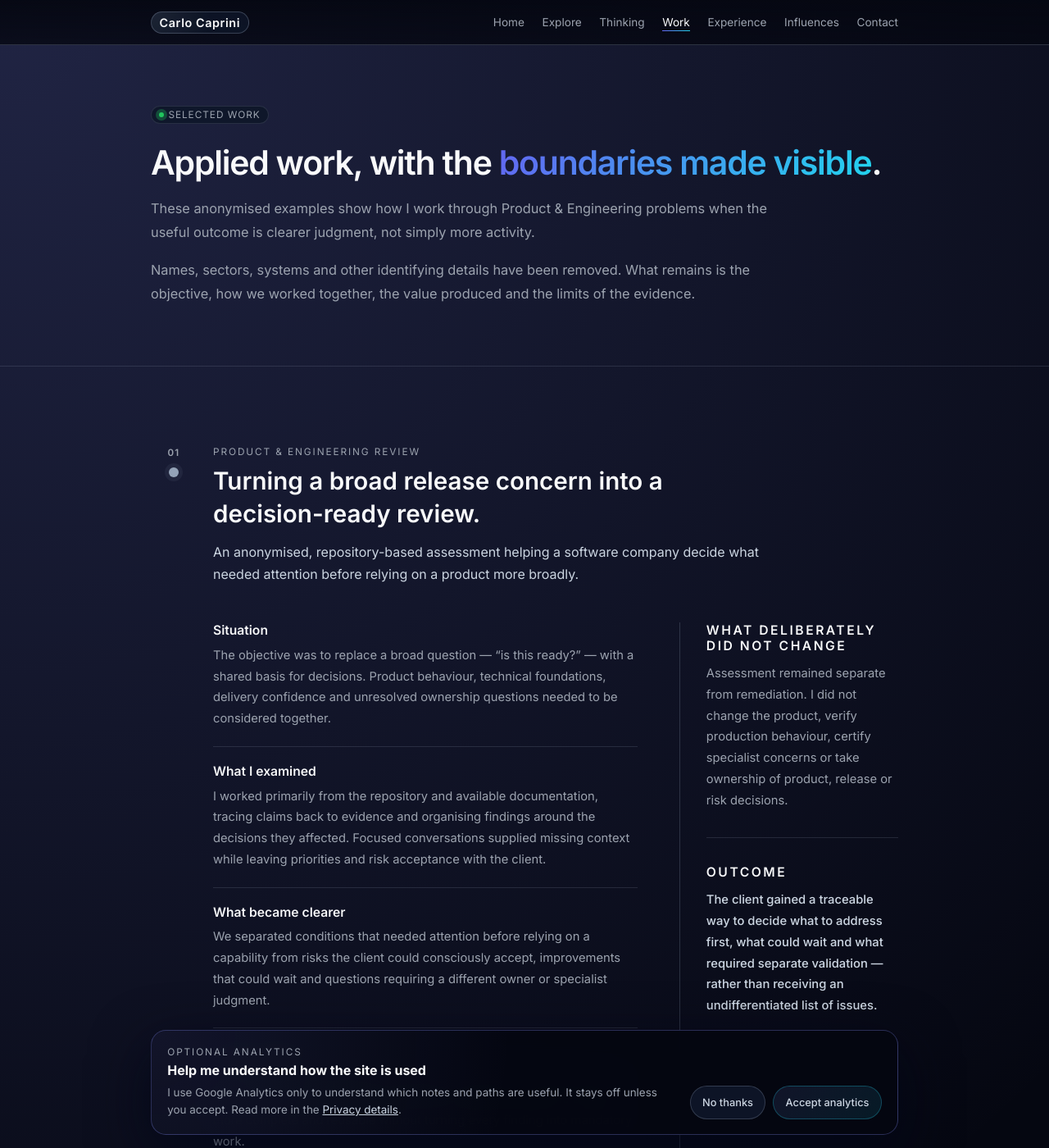
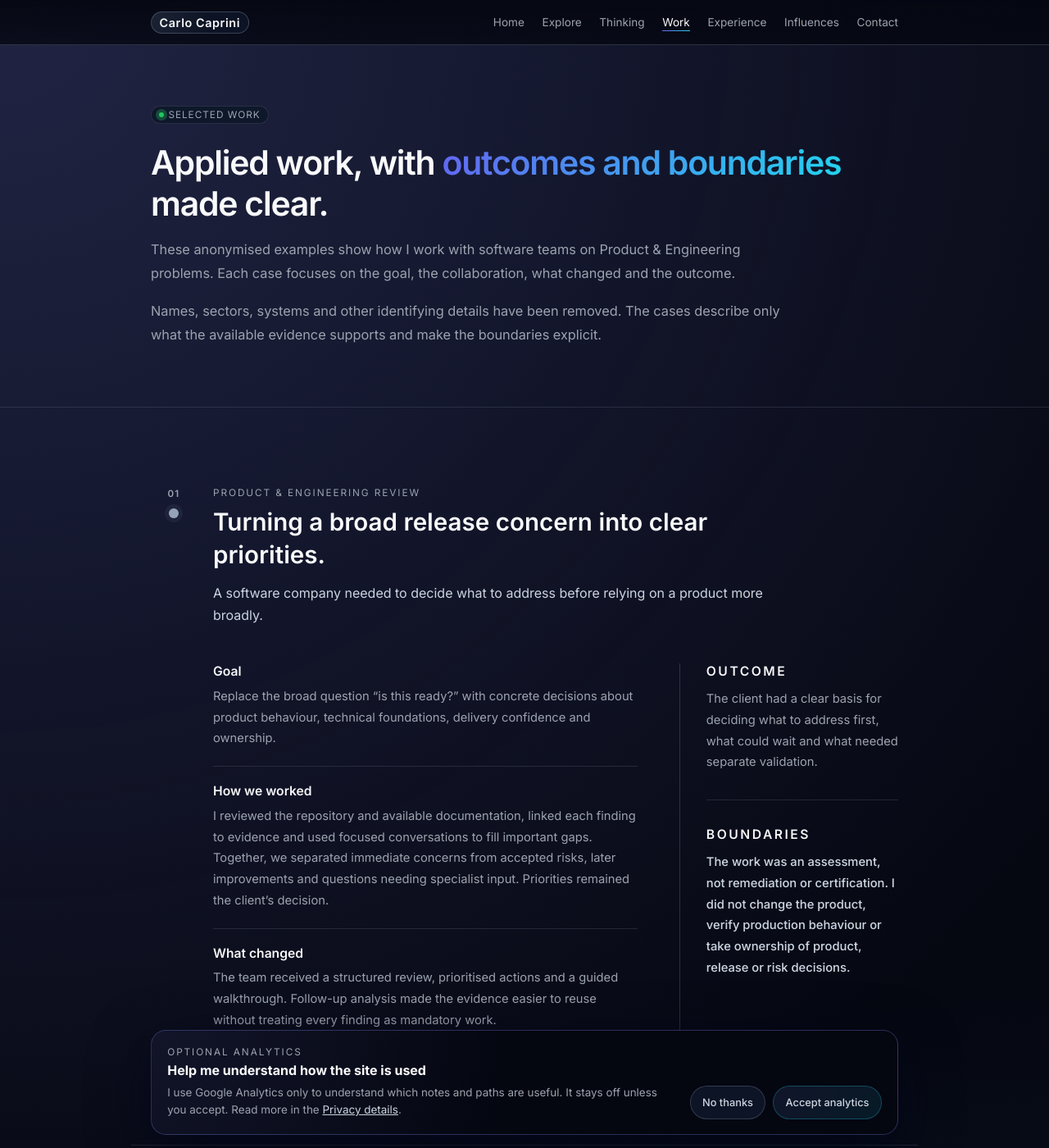
Before and after one commit to carlocaprini/carlocaprini.github.io, a Jekyll site: the page built from pages/selected-work.md, in a window 1280 px wide and 1400 px high. Shown: the whole window at 82% size. Built offline with Jekyll 4.4.1, drawn with Linux system fonts in a browser that asks for light colours; some of the changed text lies outside the part shown.

Commit message:
Simplify selected work case narratives

```diff
--- a/_layouts/selected-work.html
+++ b/_layouts/selected-work.html
@@ -36,16 +36,12 @@ layout: default
           <div class="selected-work-case-body">
             <div class="selected-work-case-evidence">
               <section>
-                <h3>Situation</h3>
-                <p>{{ case.situation }}</p>
+                <h3>Goal</h3>
+                <p>{{ case.goal }}</p>
               </section>
               <section>
-                <h3>What I examined</h3>
-                <p>{{ case.examined }}</p>
-              </section>
-              <section>
-                <h3>What became clearer</h3>
-                <p>{{ case.clearer }}</p>
+                <h3>How we worked</h3>
+                <p>{{ case.collaboration }}</p>
               </section>
               <section>
                 <h3>What changed</h3>
@@ -54,12 +50,12 @@ layout: default
             </div>
             <aside class="selected-work-case-boundaries" aria-label="Outcome and boundaries">
               <section>
-                <h3 class="section-eyebrow">What deliberately did not change</h3>
-                <p>{{ case.unchanged }}</p>
+                <h3 class="section-eyebrow">Outcome</h3>
+                <p>{{ case.outcome }}</p>
               </section>
               <section>
-                <h3 class="section-eyebrow">Outcome</h3>
-                <p>{{ case.outcome }}</p>
+                <h3 class="section-eyebrow">Boundaries</h3>
+                <p>{{ case.boundaries }}</p>
               </section>
             </aside>
           </div>
@@ -78,7 +74,11 @@ layout: default
         <p class="section-description">{{ page.continuation.body }}</p>
         <div class="selected-work-continuation-links">
           {% for action in page.continuation.actions %}
-            <a class="section-link" href="{{ action.url | relative_url }}" data-analytics-event="{{ action.event }}" data-analytics-link-context="{{ action.context }}" data-analytics-destination="{{ action.url }}">{{ action.label }} <span aria-hidden="true">→</span></a>
+            {% if action.event == "experience_open" %}
+              <a class="section-link" href="{{ action.url | relative_url }}" data-analytics-event="experience_open" data-analytics-link-context="{{ action.context }}" data-analytics-destination="{{ action.url }}">{{ action.label }} <span aria-hidden="true">→</span></a>
+            {% else %}
+              <a class="section-link" href="{{ action.url | relative_url }}" data-analytics-event="work_open" data-analytics-link-context="{{ action.context }}" data-analytics-destination="{{ action.url }}">{{ action.label }} <span aria-hidden="true">→</span></a>
+            {% endif %}
           {% endfor %}
         </div>
       </div>
--- a/pages/selected-work.md
+++ b/pages/selected-work.md
@@ -4,43 +4,41 @@ title: Selected work
 permalink: /work/selected/
 work_section: true
 meta_title: Selected Product & Engineering Work | Carlo Caprini
-meta_description: Two anonymised examples of Product & Engineering work, showing the objectives, collaboration, value created and boundaries preserved.
-last_modified_at: 2026-10-07
+meta_description: Two anonymised examples of Product & Engineering work, showing the goal, collaboration, outcome and boundaries of each engagement.
+last_modified_at: 2026-10-08
 hero:
   label: Selected work
-  title_prefix: "Applied work, with the "
-  title_highlight: "boundaries made visible"
-  title_suffix: "."
+  title_prefix: "Applied work, with "
+  title_highlight: "outcomes and boundaries"
+  title_suffix: " made clear."
   paragraphs:
-    - These anonymised examples show how I work through Product & Engineering problems when the useful outcome is clearer judgment, not simply more activity.
-    - Names, sectors, systems and other identifying details have been removed. What remains is the objective, how we worked together, the value produced and the limits of the evidence.
+    - These anonymised examples show how I work with software teams on Product & Engineering problems. Each case focuses on the goal, the collaboration, what changed and the outcome.
+    - Names, sectors, systems and other identifying details have been removed. The cases describe only what the available evidence supports and make the boundaries explicit.
 cases:
   - id: release-readiness-review
     index: "01"
     engagement: Product & Engineering Review
-    title: Turning a broad release concern into a decision-ready review.
-    summary: An anonymised, repository-based assessment helping a software company decide what needed attention before relying on a product more broadly.
-    situation: The objective was to replace a broad question — “is this ready?” — with a shared basis for decisions. Product behaviour, technical foundations, delivery confidence and unresolved ownership questions needed to be considered together.
-    examined: I worked primarily from the repository and available documentation, tracing claims back to evidence and organising findings around the decisions they affected. Focused conversations supplied missing context while leaving priorities and risk acceptance with the client.
-    clearer: We separated conditions that needed attention before relying on a capability from risks the client could consciously accept, improvements that could wait and questions requiring a different owner or specialist judgment.
-    changed: The collaboration produced a structured review pack, a prioritised action model and a guided walkthrough. Follow-up analysis made the evidence more complete and reusable without turning every finding into mandatory work.
-    unchanged: Assessment remained separate from remediation. I did not change the product, verify production behaviour, certify specialist concerns or take ownership of product, release or risk decisions.
-    outcome: The client gained a traceable way to decide what to address first, what could wait and what required separate validation — rather than receiving an undifferentiated list of issues.
+    title: Turning a broad release concern into clear priorities.
+    summary: A software company needed to decide what to address before relying on a product more broadly.
+    goal: Replace the broad question “is this ready?” with concrete decisions about product behaviour, technical foundations, delivery confidence and ownership.
+    collaboration: I reviewed the repository and available documentation, linked each finding to evidence and used focused conversations to fill important gaps. Together, we separated immediate concerns from accepted risks, later improvements and questions needing specialist input. Priorities remained the client’s decision.
+    changed: The team received a structured review, prioritised actions and a guided walkthrough. Follow-up analysis made the evidence easier to reuse without treating every finding as mandatory work.
+    boundaries: The work was an assessment, not remediation or certification. I did not change the product, verify production behaviour or take ownership of product, release or risk decisions.
+    outcome: The client had a clear basis for deciding what to address first, what could wait and what needed separate validation.
   - id: deliberate-quality-automation
     index: "02"
     engagement: Product & Engineering Advisory
-    title: Making testing and AI-assisted development more deliberate.
-    summary: An anonymised advisory collaboration helping a software team turn broad interest in quality and AI into bounded, practical experiments.
-    situation: The objective was to improve confidence in day-to-day delivery and reduce recurring manual friction without introducing automation the team could not yet trust, explain or own.
-    examined: Across recurring working sessions, we combined workflow analysis, small prototypes, team demonstrations and follow-up decisions. We considered where faster feedback, assisted review, access to operational information and clearer repository guardrails could support real work.
-    clearer: Useful automation needed a concrete job, limited authority and observable evidence. Reliable checks could protect delivery, while AI-generated feedback and operational tools needed to remain advisory until the team had calibrated them through use.
-    changed: A fast testing layer moved into regular use. Separate AI-assisted prototypes produced relevant review feedback and answered operational questions in demonstrations. The team selected nearer-term quality priorities and deliberately deferred options likely to create more noise than value.
-    unchanged: The prototypes did not become authoritative, and the work did not establish broad or measured organisational adoption. Implementation, rollout and release ownership remained with the client.
-    outcome: The collaboration turned a broad interest in AI into a sequence of testable uses and explicit decisions about what should protect delivery, what could assist people and what was not yet worth automating.
+    title: Improving delivery confidence with testing and bounded AI experiments.
+    summary: A software team wanted to improve delivery confidence and explore AI without introducing automation it could not yet trust or own.
+    goal: Reduce recurring manual friction, improve feedback during development and identify practical uses for AI with clear limits.
+    collaboration: Across recurring working sessions, we reviewed workflows, built small prototypes, demonstrated them with the team and decided what to pursue next. We looked at testing, assisted review, access to system information and clearer checks and rules in the repository.
+    changed: A fast testing layer moved into regular use. AI-assisted prototypes produced useful review feedback and answered operational questions in demonstrations. The team selected nearer-term quality priorities and deferred options likely to create more noise than value.
+    boundaries: The AI prototypes remained advisory, and the work did not establish broad or measured adoption. Implementation, rollout and release ownership remained with the client.
+    outcome: "The team turned a broad interest in AI into a practical sequence: what should protect delivery, where AI could assist people and what was not yet worth automating."
 continuation:
   eyebrow: Continue
-  title: The cases are evidence, not a service catalogue.
-  body: Work explains where this kind of engagement tends to be useful. Experience provides the longer professional context behind it.
+  title: Two examples, not a service catalogue.
+  body: Work explains where this kind of collaboration can be useful. Experience provides the longer professional context behind it.
   actions:
     - label: How I can help
       url: /work/
```
Also changed, not shown: pages/work.md (+1 -1 lines).
